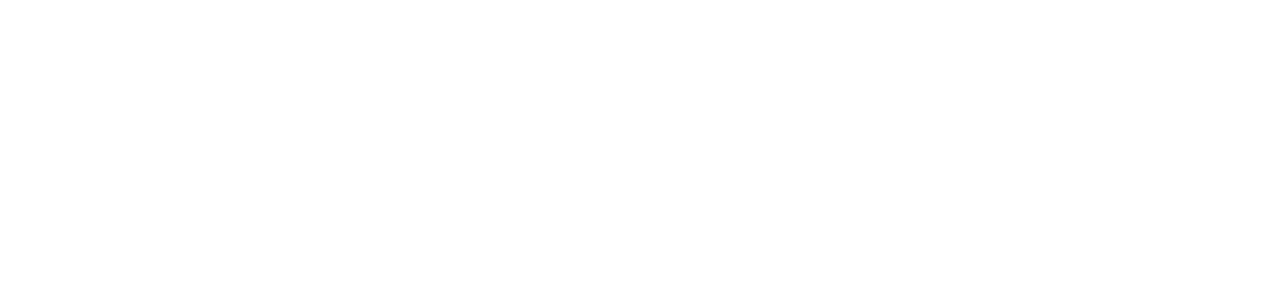
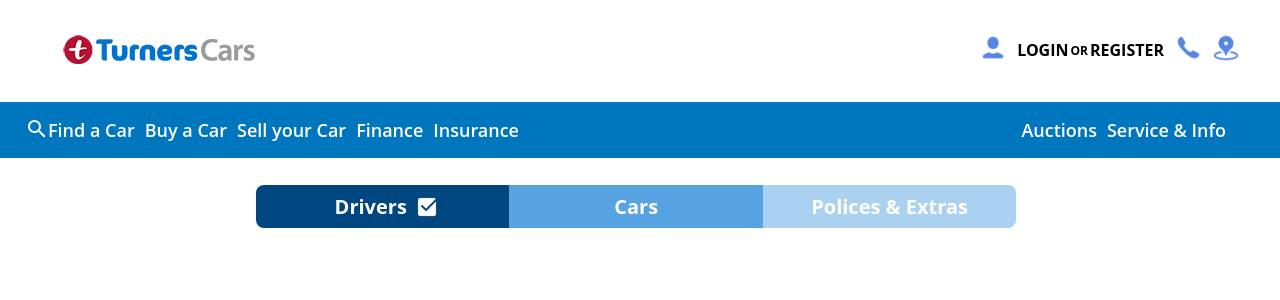
Before and after one commit to aidannairn/insure-a-vehicle, a React (Create React App) app: page /insurance in a window 1280 px wide. Before the commit this address had no page. Shown: the top 300 px of the page. Built offline with nearby package versions, Linux system fonts and the light colour scheme.

Commit message:
feat: Add Insurance page. Create and style insurance steps bar.

```diff
--- a/src/App.tsx
+++ b/src/App.tsx
@@ -2,6 +2,7 @@
 import { BrowserRouter, Routes, Route } from 'react-router-dom';
 import './App.css';
 import { Home } from './pages/Home';
+import Insurance from './pages/Insurance';
 
 function App() {
   return (
@@ -9,6 +10,7 @@
       <BrowserRouter>
       <Routes>
         <Route path='/' element= {<Home />} />
+        <Route path='/insurance' element= {<Insurance />} />
       </Routes>
       </BrowserRouter>
     </div>
--- /dev/null
+++ b/src/pages/Insurance.tsx
@@ -0,0 +1,60 @@
+import { Header } from '../components/Header/Header'
+import './insurance.css'
+
+interface StepInterface {
+  name: string,
+  isActive: boolean,
+  isComplete: boolean
+}
+
+interface StepOptionProps {
+  step: StepInterface,
+}
+
+const FormStepOption: React.FC<StepOptionProps> = ({ step }) => {
+
+  return (
+    <div id={`form-step-option`} className={
+      `${step.isActive ? 'active' : null}
+      ${step.isComplete && !step.isActive ? 'complete' : null}`
+    }>
+      <h2>{step.name}</h2>
+      {step.isComplete && <img src="images/tick-box.png" alt="Completed checkbox" />}
+    </div>
+  )
+}
+
+const Insurance: React.FC = () => {
+  const steps: StepInterface[] = [
+    {
+      name: 'drivers',
+      isActive: false,
+      isComplete: true
+    },
+    {
+      name: 'cars',
+      isActive: true,
+      isComplete: false
+    },
+    {
+      name: 'polices & extras',
+      isActive: false,
+      isComplete: false
+    }
+  ]
+
+  return (
+    <>
+      <Header />
+      <div id='insurance-container'>
+        <div id="form-step-options">
+          {steps.map((step: StepInterface, i: number) => {
+            return <FormStepOption key={i} step={step} />
+          })}
+        </div>
+      </div>
+    </>
+  )
+}
+
+export default Insurance
--- /dev/null
+++ b/src/pages/insurance.css
@@ -0,0 +1,45 @@
+#insurance-container {
+  margin: 10rem 20% 2rem;
+}
+
+#form-step-options {
+  display: flex;
+  width: 100%;
+}
+
+#form-step-option {
+  width: 33%;
+  background-color: rgba(87, 163, 226, 0.5);
+  cursor: pointer;
+}
+
+#form-step-option.active {
+  background-color: #57A3E2;
+}
+
+#form-step-option.complete {
+  background-color: #004681;
+  display: flex;
+  justify-content: center;
+  align-items: center;
+}
+
+#form-step-option.complete img {
+  max-height: 1.5rem;
+}
+
+#form-step-option:first-of-type {
+  border-radius: 0.5rem 0 0 0.5rem;
+}
+
+#form-step-option:last-of-type {
+  border-radius: 0 0.5rem 0.5rem 0;
+}
+
+#form-step-option h2 {
+  color: white;
+  text-align: center;
+  margin: 0.5rem;
+  font-size: 1.25em;
+  text-transform: capitalize;
+}
```
Also changed, not shown: public/images/tick-box.png (added).
